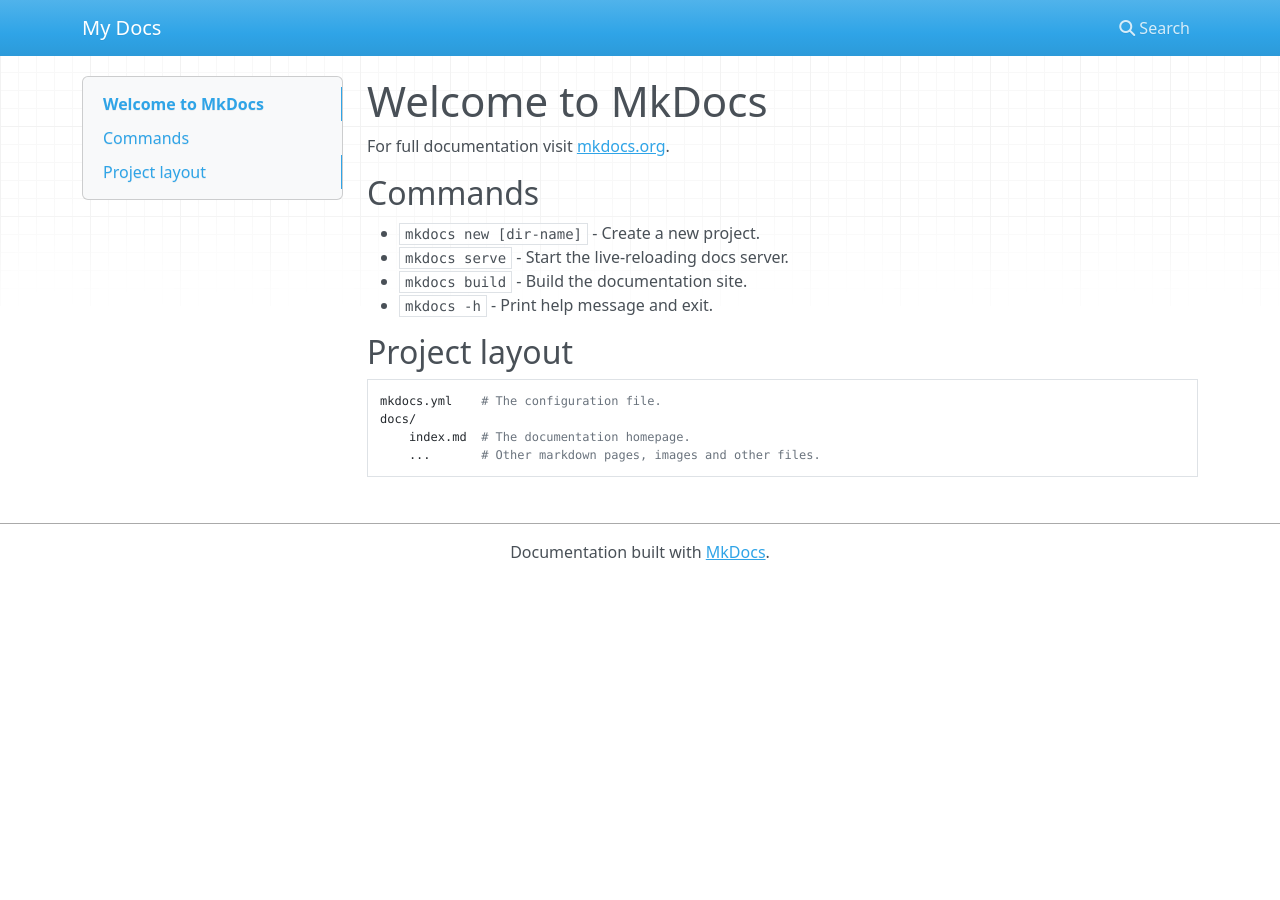
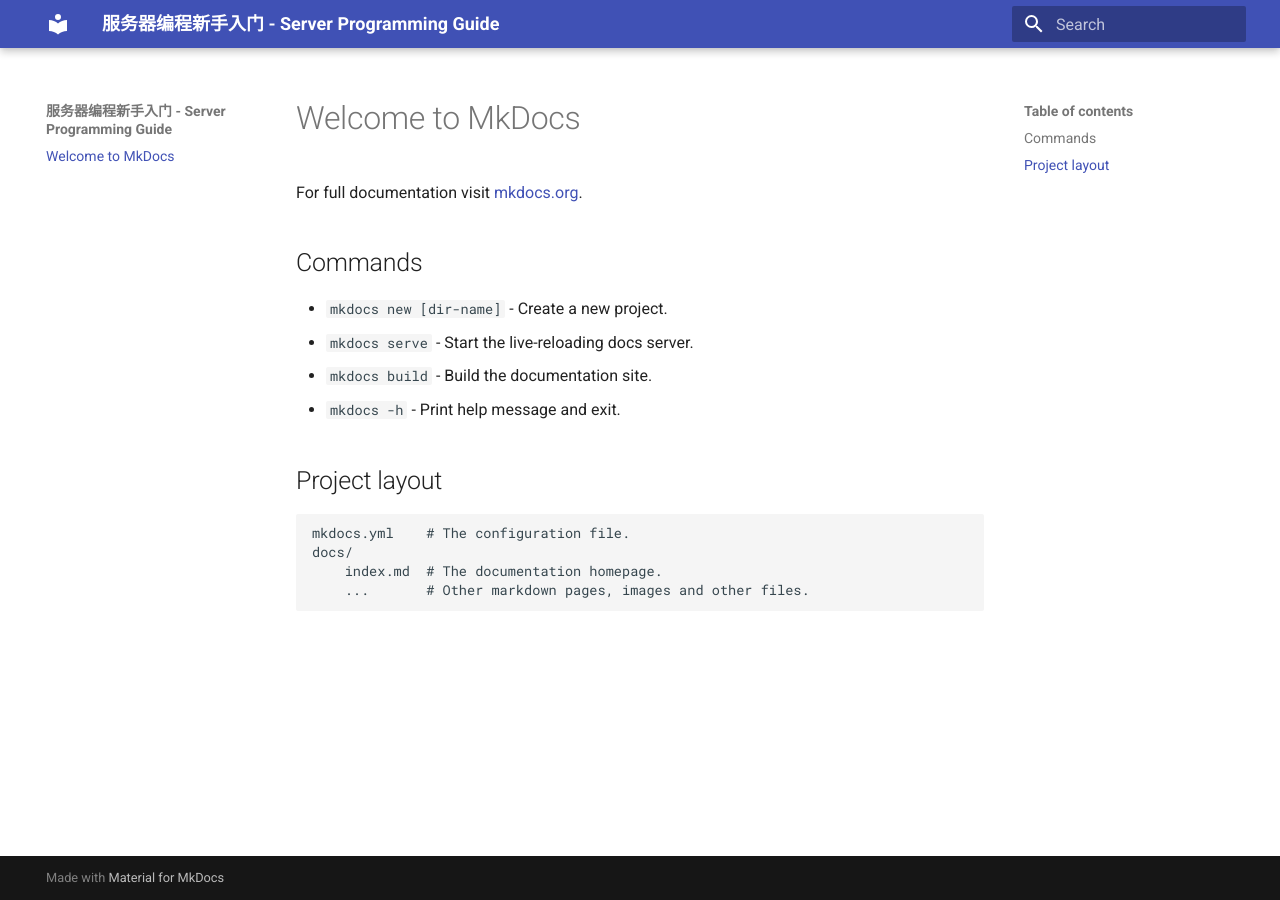
Before and after one commit to howardlau1999/server-programming-guide, an MkDocs documentation site: the page built from docs/index.md, in a window 1280 px wide. Built offline with MkDocs 1.6.1 and Material for MkDocs 9.7.7, drawn with Linux system fonts in a browser that asks for light colours; nearby versions of some CDN libraries.

Commit message:
update theme and site title

```diff
--- a/mkdocs.yml
+++ b/mkdocs.yml
@@ -1,2 +1,4 @@
-site_name: My Docs
+site_name: 服务器编程新手入门 - Server Programming Guide
 site_url: https://example.com/
+theme:
+  name: material
```
